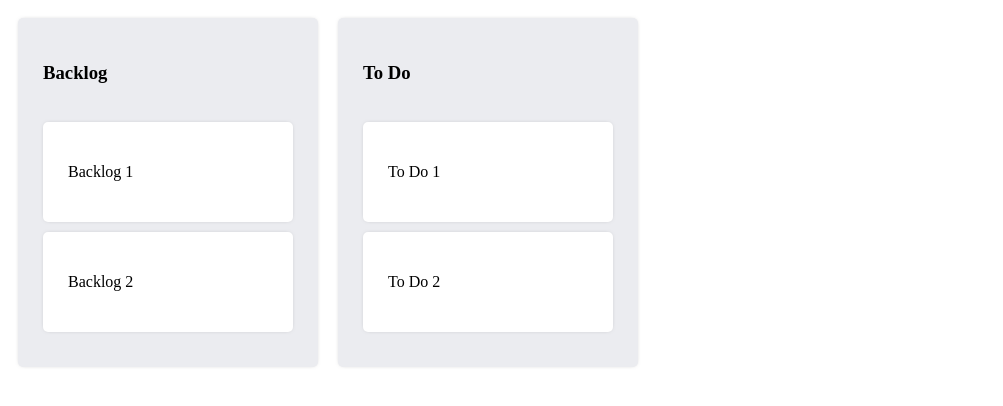
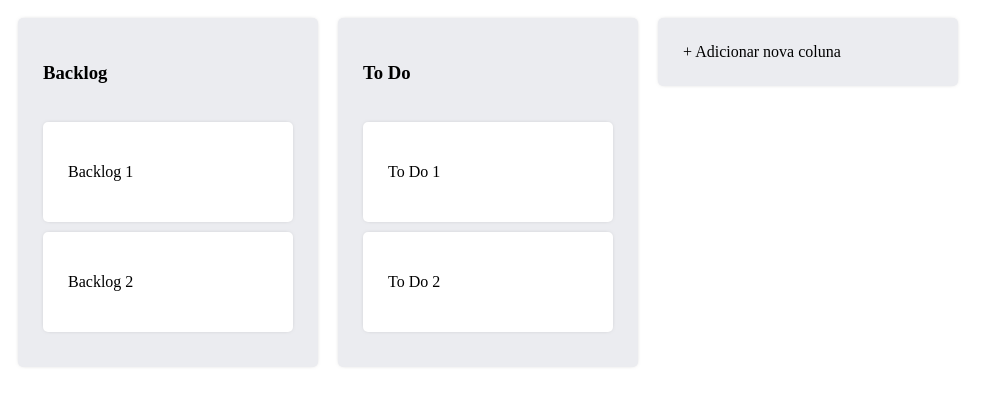
Before and after one commit to nsantos1999/simple-kanban, a React (Create React App) app: page / in a window 1280 px wide. Shown: the top 406 px of the page, without its empty margins (0-1003 px from the left). Built offline with nearby package versions, Linux system fonts and the light colour scheme.

Commit message:
adding framer motion

```diff
--- a/package.json
+++ b/package.json
@@ -10,6 +10,7 @@
     "@types/node": "^12.0.0",
     "@types/react": "^17.0.0",
     "@types/react-dom": "^17.0.0",
+    "framer-motion": "^4.1.10",
     "immer": "^9.0.1",
     "react": "^17.0.2",
     "react-dnd": "^14.0.2",
--- a/src/components/Card/index.tsx
+++ b/src/components/Card/index.tsx
@@ -1,9 +1,12 @@
+import { motion } from "framer-motion";
+import { useMemo } from "react";
 import { Container, CardContent, ContainerProps } from "./styles";
 
 export interface CardProps extends Partial<ContainerProps> {
   header?: React.ReactNode;
   content?: React.ReactNode;
   footer?: React.ReactNode;
+  onClick?: () => void;
 }
 
 function Card({
@@ -12,9 +15,16 @@ function Card({
   footer,
   isDragging,
   backgroundColor = "#FFF",
+  onClick,
+  isClickable,
 }: CardProps) {
   return (
-    <Container isDragging={isDragging} backgroundColor={backgroundColor}>
+    <Container
+      isDragging={isDragging}
+      backgroundColor={backgroundColor}
+      isClickable={!!onClick || isClickable}
+      onClick={onClick}
+    >
       {header && <CardContent>{header}</CardContent>}
       {content && <CardContent>{content}</CardContent>}
       {footer && <CardContent>{footer}</CardContent>}
--- a/src/components/Card/styles.ts
+++ b/src/components/Card/styles.ts
@@ -1,8 +1,10 @@
 import styled, { css } from "styled-components";
+import { motion } from "framer-motion";
 
 export type ContainerProps = {
   isDragging?: boolean;
   backgroundColor?: string;
+  isClickable?: boolean;
 };
 
 export const Container = styled.div<ContainerProps>`
@@ -13,6 +15,15 @@ export const Container = styled.div<ContainerProps>`
   border-radius: 5px;
   box-shadow: 0px 0px 5px -3px rgba(112, 112, 112, 1);
   background-color: ${({ backgroundColor = "#fff" }) => backgroundColor};
+  ${({ isClickable }) =>
+    isClickable &&
+    css`
+      cursor: pointer;
+      transition: 0.3s;
+      &:hover {
+        box-shadow: 0px 0px 10px -3px rgba(112, 112, 112, 1);
+      }
+    `}
   ${({ isDragging }) =>
     isDragging &&
     css`
--- /dev/null
+++ b/src/views/Kanban/AddNewColumn/index.tsx
@@ -0,0 +1,19 @@
+import { Card } from "../../../components/Card";
+import { useKanban } from "../contexts/KanbanContext";
+import { Container } from "./styles";
+
+function AddNewColumn() {
+  const { addNewColumn } = useKanban();
+
+  return (
+    <Container>
+      <Card
+        content={"+ Adicionar nova coluna"}
+        backgroundColor={"#EBECF0"}
+        onClick={addNewColumn}
+      />
+    </Container>
+  );
+}
+
+export { AddNewColumn };
--- /dev/null
+++ b/src/views/Kanban/AddNewColumn/styles.ts
@@ -0,0 +1,4 @@
+import styled from "styled-components";
+import { Container as ContainerColumn } from "../Column/styles";
+
+export const Container = styled(ContainerColumn)``;
--- a/src/views/Kanban/Column/index.tsx
+++ b/src/views/Kanban/Column/index.tsx
@@ -1,14 +1,35 @@
+import { motion } from "framer-motion";
 import { useRef } from "react";
 import { useDrop } from "react-dnd";
 import { Card } from "../../../components/Card";
 import { KanbanColumn } from "../../../types/kanban";
 import { useKanban } from "../contexts/KanbanContext";
-import { Issue, DragIssueObject, CollectedProps } from "../Issue";
+import { Issue, DragIssueObject } from "../Issue";
 import { Container, IssueContent } from "./styles";
 
 export type KanbanColumnProps = {
   column: KanbanColumn;
   index: number;
+};
+
+const container = {
+  hidden: { opacity: 1, scale: 0 },
+  visible: {
+    opacity: 1,
+    scale: 1,
+    transition: {
+      delayChildren: 0.3,
+      staggerChildren: 0.2,
+    },
+  },
+};
+
+const item = {
+  hidden: { y: 20, opacity: 0 },
+  visible: {
+    y: 0,
+    opacity: 1,
+  },
 };
 
 function Column({ column, index: columnIndex }: KanbanColumnProps) {
@@ -22,22 +43,11 @@ function Column({ column, index: columnIndex }: KanbanColumnProps) {
       const draggedColumnIndex = item.columnIndex;
       const draggedIndex = item.index;
 
-      // const draggedOffset = monitor.getClientOffset();
-
-      // const targetIndex = index;
       const targetColumnIndex = columnIndex;
 
       if (column.issues.length > 0) {
         return;
       }
-
-      // console.log(
-      //   "Hover Column",
-      //   draggedColumnIndex,
-      //   targetColumnIndex,
-      //   draggedIndex,
-      //   0
-      // );
 
       move(draggedColumnIndex, targetColumnIndex, draggedIndex, 0);
     },
@@ -53,21 +63,29 @@ function Column({ column, index: columnIndex }: KanbanColumnProps) {
   dropRef(ref);
 
   return (
+    <motion.div variants={container} initial="hidden" animate="visible">
       <Container ref={ref}>
         <Card
           header={<h3>{column.title}</h3>}
           content={
             <>
               {column.issues.map((issue, index) => (
+                <motion.div variants={item}>
                   <IssueContent key={issue.id}>
-                <Issue issue={issue} index={index} columnIndex={columnIndex} />
+                    <Issue
+                      issue={issue}
+                      index={index}
+                      columnIndex={columnIndex}
+                    />
                   </IssueContent>
+                </motion.div>
               ))}
             </>
           }
           backgroundColor={"#EBECF0"}
         />
       </Container>
+    </motion.div>
   );
 }
 
--- a/src/views/Kanban/Issue/index.tsx
+++ b/src/views/Kanban/Issue/index.tsx
@@ -53,6 +53,10 @@ function Issue({ issue, index, columnIndex }: KanbanIssueProps) {
       const targetColumnIndex = columnIndex;
       const targetSize = ref.current?.getBoundingClientRect();
 
+      if (!targetSize || !draggedOffset) {
+        return;
+      }
+
       if (item.id === issue.id) {
         return;
       }
@@ -61,14 +65,6 @@ function Issue({ issue, index, columnIndex }: KanbanIssueProps) {
         targetIndex === draggedIndex &&
         targetColumnIndex === draggedColumnIndex
       ) {
-        return;
-      }
-
-      if (!targetSize) {
-        return;
-      }
-
-      if (!draggedOffset) {
         return;
       }
 
--- a/src/views/Kanban/contexts/KanbanContext.tsx
+++ b/src/views/Kanban/contexts/KanbanContext.tsx
@@ -2,6 +2,7 @@ import { createContext, useCallback, useContext, useState } from "react";
 import { KanbanColumn } from "../../../types/kanban";
 import { fakeKanban } from "../fakeKanban";
 import produce from "immer";
+import { v4 as uuidv4 } from "uuid";
 
 type KanbanProviderProps = {
   children: React.ReactNode;
@@ -17,6 +18,7 @@ type IKanbanContext = {
   ) => void;
   confirmLastUpdate: () => void;
   cancelLastUpdate: () => void;
+  addNewColumn: () => void;
 };
 
 const KanbanContext = createContext({} as IKanbanContext);
@@ -44,14 +46,26 @@ function KanbanProvider({ children }: KanbanProviderProps) {
   );
 
   const confirmLastUpdate = useCallback(() => {
-    console.log("Last Update confirmed!");
     setKanbanColumns(kanbanColumnsPreview);
   }, [kanbanColumnsPreview]);
 
   const cancelLastUpdate = useCallback(() => {
-    console.log("Last Update canceled!");
     setKanbanColumnsPreview(kanbanColumns);
   }, [kanbanColumns, setKanbanColumnsPreview]);
+
+  const addNewColumn = useCallback(() => {
+    setKanbanColumnsPreview([
+      ...kanbanColumns,
+      {
+        id: uuidv4(),
+        title: "New Column",
+        issues: [],
+        createdAt: new Date(),
+      },
+    ]);
+
+    confirmLastUpdate();
+  }, [setKanbanColumnsPreview, confirmLastUpdate, kanbanColumns]);
 
   return (
     <KanbanContext.Provider
@@ -60,6 +74,7 @@ function KanbanProvider({ children }: KanbanProviderProps) {
         move,
         confirmLastUpdate,
         cancelLastUpdate,
+        addNewColumn,
       }}
     >
       {children}
--- a/src/views/Kanban/index.tsx
+++ b/src/views/Kanban/index.tsx
@@ -1,6 +1,6 @@
+import { AddNewColumn } from "./AddNewColumn";
 import { Column } from "./Column";
 import { useKanban } from "./contexts/KanbanContext";
-import { fakeKanban } from "./fakeKanban";
 import { Container } from "./styles";
 
 function Kanban() {
@@ -11,6 +11,7 @@ function Kanban() {
       {kanbanColumns.map((column, index) => (
         <Column column={column} index={index} key={column.id} />
       ))}
+      <AddNewColumn />
     </Container>
   );
 }
```
Also changed, not shown: 1 other file (tests, documents, lock files or other folders). Lines whose indentation alone changed are shown as unchanged.
